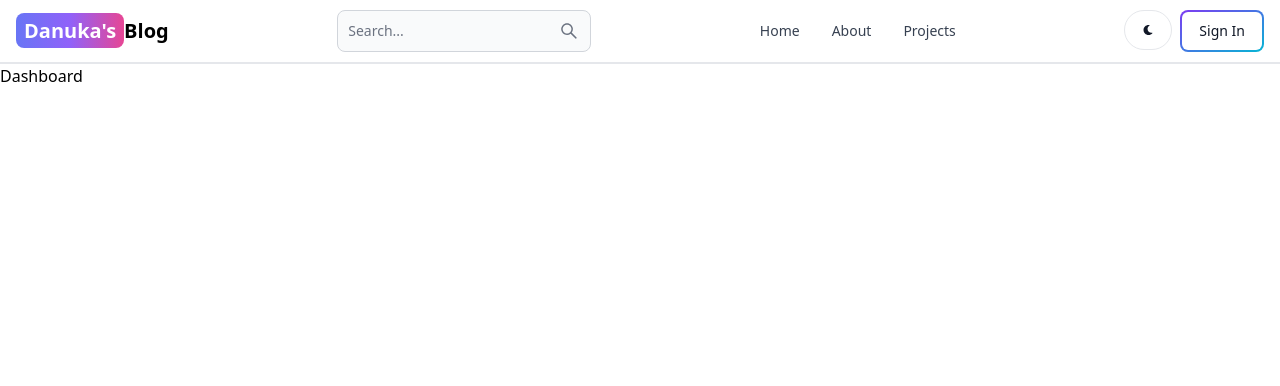
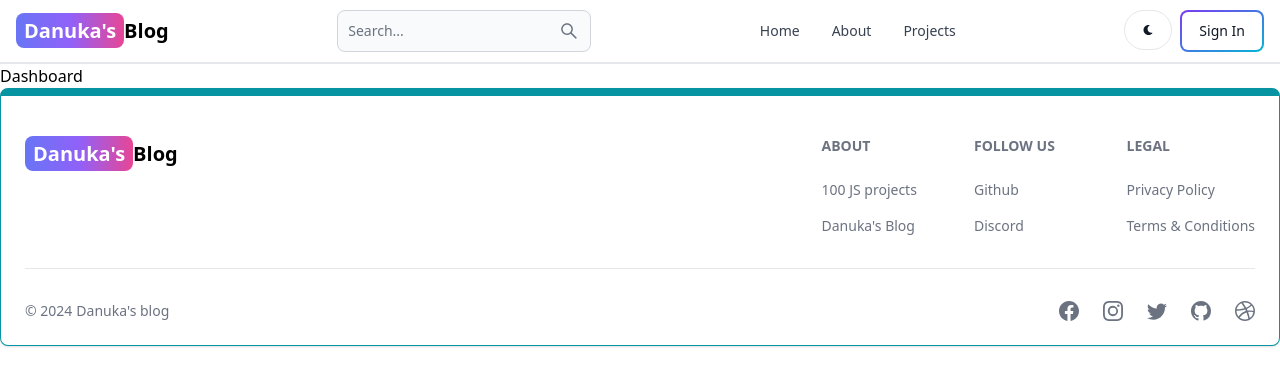
Before and after one commit to danukachathurya/MERN-Blog-App, a React (Vite) app in the folder client/: page /dashboard in a window 1280 px wide. Shown: the top 386 px of the page. Built offline with nearby package versions, Linux system fonts and the light colour scheme.

Commit message:
create an add the footer component

```diff
--- a/client/src/App.jsx
+++ b/client/src/App.jsx
@@ -7,6 +7,7 @@
 import SignUp from './pages/SignUp';
 import Dashboard from './pages/Dashboard';
 import Header from "./components/Header";
+import Footer from "./components/Footer";
 
 export default function App() {
   return (
@@ -20,6 +21,7 @@
         <Route path="/sign-up" element={<SignUp />} />
         <Route path="/dashboard" element={<Dashboard />} />
       </Routes>
+      <Footer />
     </BrowserRouter>
   );
 }
--- /dev/null
+++ b/client/src/components/Footer.jsx
@@ -0,0 +1,75 @@
+import { Footer } from "flowbite-react";
+import { Link } from "react-router-dom";
+import { BsFacebook, BsInstagram, BsTwitter, BsGithub, BsDribbble } from "react-icons/bs";
+
+export default function FooterCom() {
+  return (
+    <Footer container className="border border-t-8 border-teal-500">
+      <div className="w-full max-w-7xl mx-auto">
+        <div className="grid w-full justify-between sm:flex md:grid-cols-1">
+          <div className="mt-5">
+            <Link
+              to="/"
+              className="self-center whitespace-nowrap text-lg sm:text-xl font-semibold dark:text-white"
+            >
+              <span className="px-2 py-1 bg-gradient-to-r from-indigo-500 via-purple-500 to-pink-500 rounded-lg text-white">
+                Danuka's
+              </span>
+              Blog
+            </Link>
+          </div>
+          <div className="grid grid-cols-2 gap-8 mt-4 sm:grid-cols-3 sm:gap-6">
+            <div>
+              <Footer.Title title="About" />
+              <Footer.LinkGroup col>
+                <Footer.Link
+                  href="https://www.100jsprojects.com"
+                  target="_blank"
+                  rel="noopener noreferrer"
+                >
+                  100 JS projects
+                </Footer.Link>
+                <Footer.Link href="/about">Danuka's Blog</Footer.Link>
+              </Footer.LinkGroup>
+            </div>
+            <div>
+              <Footer.Title title="Follow Us" />
+              <Footer.LinkGroup col>
+                <Footer.Link
+                  href="https://www.github.com"
+                  target="_blank"
+                  rel="noopener noreferrer"
+                >
+                  Github
+                </Footer.Link>
+                <Footer.Link href="#">Discord</Footer.Link>
+              </Footer.LinkGroup>
+            </div>
+            <div>
+              <Footer.Title title="Legal" />
+              <Footer.LinkGroup col>
+                <Footer.Link href="#">Privacy Policy</Footer.Link>
+                <Footer.Link href="#">Terms &amp; Conditions</Footer.Link>
+              </Footer.LinkGroup>
+            </div>
+          </div>
+        </div>
+        <Footer.Divider />
+        <div className="w-full sm:flex sm:items-center sm:justify-between">
+          <Footer.Copyright
+            href="#"
+            by="Danuka's blog"
+            year={new Date().getFullYear()}
+          />
+          <div className="flex gap-6 sm:mt-0 mt-4 sm:justify-center">
+            <Footer.Icon href="#" icon={BsFacebook} />
+            <Footer.Icon href="#" icon={BsInstagram} />
+            <Footer.Icon href="#" icon={BsTwitter} />
+            <Footer.Icon href="#" icon={BsGithub} />
+            <Footer.Icon href="#" icon={BsDribbble} />
+          </div>
+        </div>
+      </div>
+    </Footer>
+  );
+}
```
